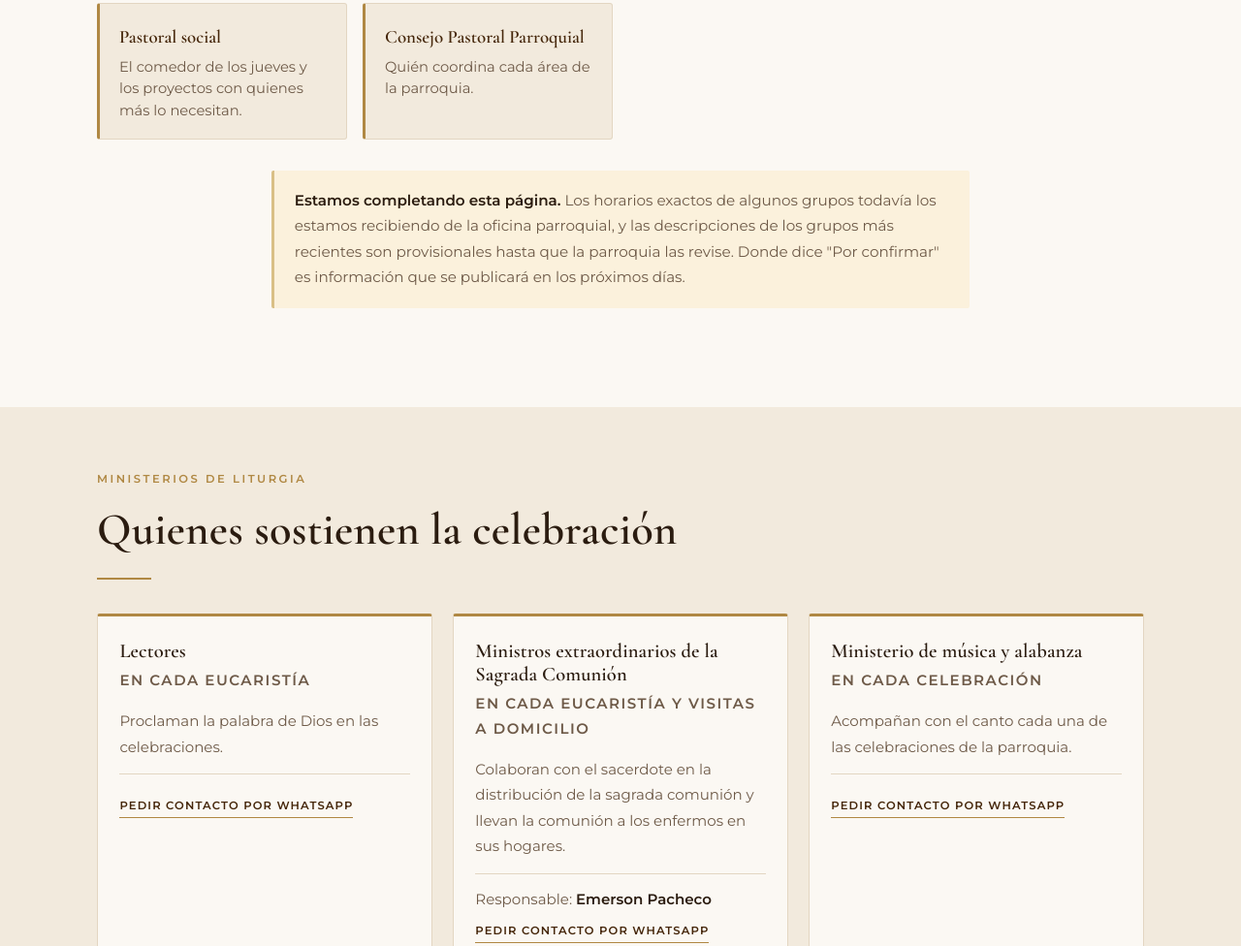
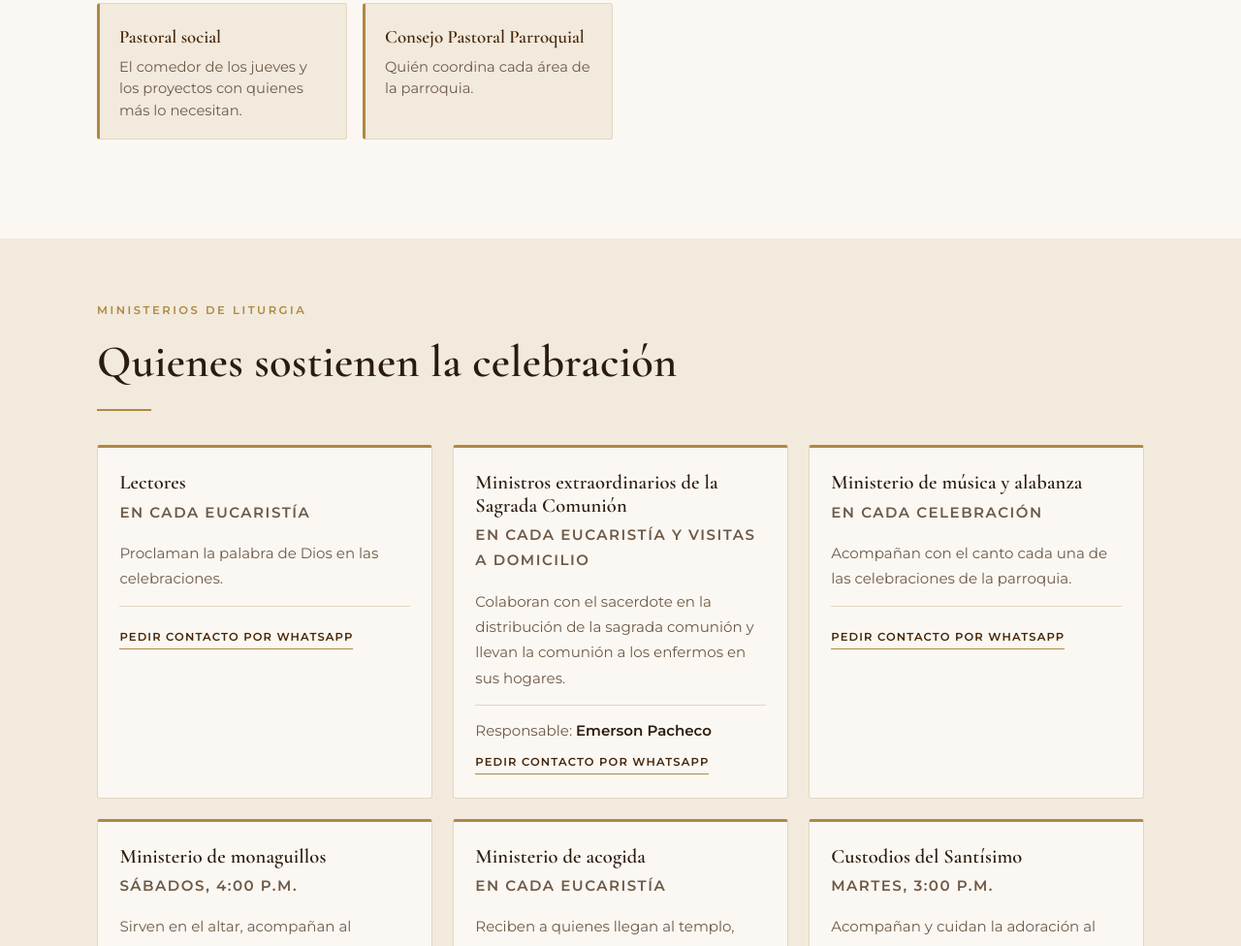
Before and after one commit to nelsoninno/sanjuandelacruz, a plain HTML site: page comunidades.html in a window 1280 px wide. Shown: the part 997-1973 px from the top of the page at 97% size. Drawn offline with nearby package versions, Linux system fonts and the light colour scheme.

Commit message:
Quita el aviso de "estamos completando esta página"
La página de movimientos ya está bastante llena y el aviso desentonaba. Los diez
chips de "Por confirmar" que quedan marcan por sí solos los horarios que faltan.

Co-Authored-By: Claude Opus 5 <noreply@anthropic.com>
Claude-Session: https://claude.ai/code/session_018VDfcqy7u4VKukYWngALtH

```diff
--- a/comunidades.html
+++ b/comunidades.html
@@ -322,9 +322,6 @@
       <a href="#catequesis"><strong>Catequesis</strong><span>Bautismo, primera comunión, confirmación, adultos y Buen Pastor.</span></a>
       <a href="#social"><strong>Pastoral social</strong><span>El comedor de los jueves y los proyectos con quienes más lo necesitan.</span></a>
       <a href="#consejo"><strong>Consejo Pastoral Parroquial</strong><span>Quién coordina cada área de la parroquia.</span></a>
-    </div>
-    <div class="narrow">
-      <p class="note"><strong>Estamos completando esta página.</strong> Los horarios exactos de algunos grupos todavía los estamos recibiendo de la oficina parroquial, y las descripciones de los grupos más recientes son provisionales hasta que la parroquia las revise. Donde dice "Por confirmar" es información que se publicará en los próximos días.</p>
     </div>
   </div>
 </section>
```
Also changed, not shown: en/communities.html (+0 -3 lines).
